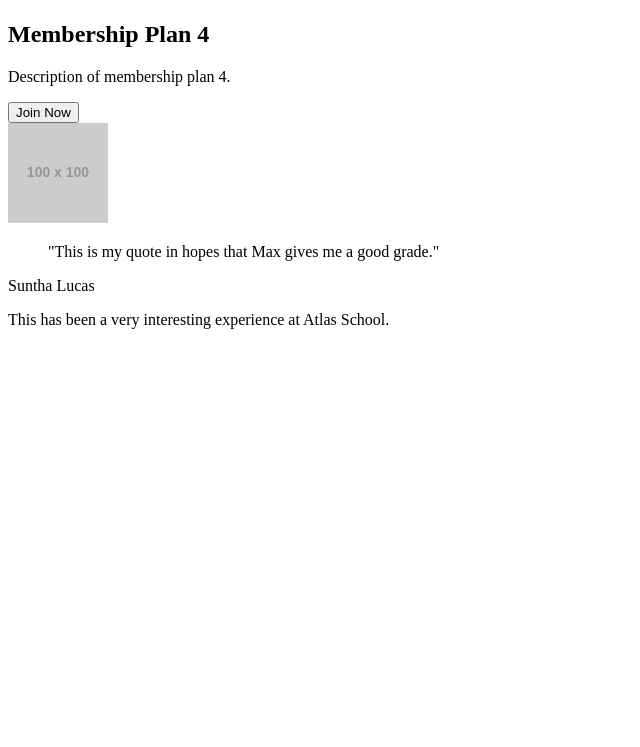
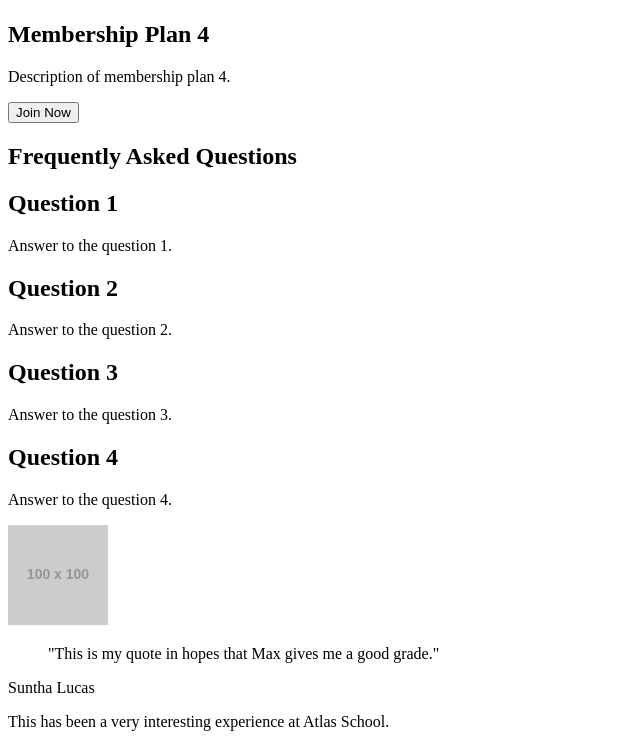
Before and after one commit to Sunnilu/-atlas-web-development, a plain HTML site: page html_advanced/index.html in a window 1280 px wide. Shown: the part 3944-4691 px from the top of the page, without its empty margins (0-640 px from the left). Before the commit the page ends 4289 px from the top, so only its background shows below. Drawn offline with Linux system fonts and the light colour scheme; placeholder pictures from the web are drawn by us.

Commit message:
Update index.html
Add a section for the FAQ containing:

A heading (level 1)
A block that contains 2 “row blocks”
Each “row block” contains 2 “item blocks”
Each “item block” is composed of:
A heading (level 2)
A text

```diff
--- a/html_advanced/index.html
+++ b/html_advanced/index.html
@@ -128,7 +128,37 @@
 			    <button class="button">Join Now</button>
 		    </div>
 	    </section>
-    </header>
+
+	    <!-- FAQ section -->
+<section class="faq-section">
+<h1>Frequently Asked Questions</h1>
+<!-- Row Block 1 -->
+  <div class="row-block">
+<!-- Item Block 1 -->
+  <div class="item-block">
+<h2>Question 1</h2>
+<p>Answer to the question 1.</p>
+</div>
+<!-- Item Block 2 -->
+  <div class="item-block">
+<h2>Question 2</h2>
+<p>Answer to the question 2.</p>
+  </div>
+  </div>
+  <!-- Row Block 2 -->
+  <div class="row-block">
+<!-- Item Block 3 -->
+  <div class="item-block">
+<h2>Question 3</h2>
+<p>Answer to the question 3.</p>
+  </div>
+  <!-- Item Block 4 -->
+<div class="item-block">
+<h2>Question 4</h2>
+  <p>Answer to the question 4.</p>
+</div>
+  </div>
+</section>    </header>
 
 <main>
 	<!-- Main content -->
```
